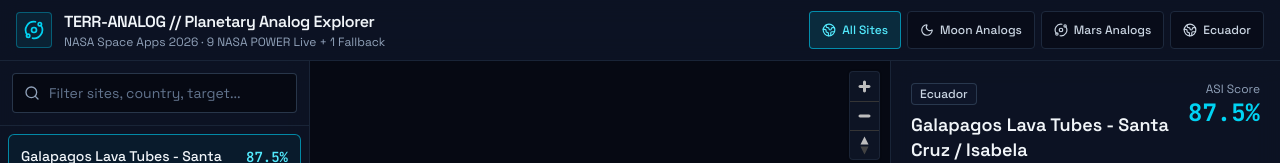
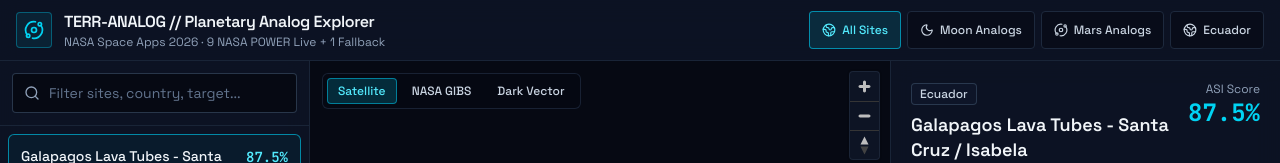
Before and after one commit to FakeCxbas/Atlania, a Next.js app in the folder frontend/: page / in a window 1280 px wide. Shown: the top 163 px of the page. Built offline with nearby package versions, Linux system fonts and the light colour scheme; no server answers.

Commit message:
fix(map): replace Carto basemap with free Satellite, NASA GIBS, and Dark Vector layers

```diff
--- a/frontend/src/components/AnalogMap.tsx
+++ b/frontend/src/components/AnalogMap.tsx
@@ -11,32 +11,65 @@ interface AnalogMapProps {
   onSelectSite: (siteId: string) => void;
 }
 
-const DARK_BASEMAP_STYLE: maplibregl.StyleSpecification = {
+type BasemapMode = "satellite" | "dark" | "nasa-gibs";
+
+function getBasemapStyle(mode: BasemapMode): string | maplibregl.StyleSpecification {
+  if (mode === "dark") {
+    return "https://tiles.openfreemap.org/styles/dark";
+  }
+
+  if (mode === "nasa-gibs") {
+    return {
       version: 8,
-  name: "Deep Space Telemetry",
+      name: "NASA GIBS VIIRS True Color",
       sources: {
-    "carto-dark": {
+        "nasa-gibs": {
           type: "raster",
           tiles: [
-        "https://a.basemaps.cartocdn.com/dark_all/{z}/{x}/{y}@2x.png",
-        "https://b.basemaps.cartocdn.com/dark_all/{z}/{x}/{y}@2x.png",
-        "https://c.basemaps.cartocdn.com/dark_all/{z}/{x}/{y}@2x.png",
+            "https://gibs.earthdata.nasa.gov/wmts/epsg3857/best/VIIRS_SNPP_CorrectedReflectance_TrueColor/default/2026-10-01/GoogleMapsCompatible_Level9/{z}/{y}/{x}.jpg",
           ],
           tileSize: 256,
-      attribution:
-        "&copy; OpenStreetMap contributors &copy; CARTO | NASA POWER &amp; PDS Telemetry",
+          maxzoom: 9,
+          attribution: "NASA EOSDIS GIBS / Worldview",
         },
       },
       layers: [
         {
-      id: "carto-dark-layer",
+          id: "nasa-gibs-layer",
           type: "raster",
-      source: "carto-dark",
+          source: "nasa-gibs",
+          minzoom: 0,
+          maxzoom: 14,
+        },
+      ],
+    };
+  }
+
+  return {
+    version: 8,
+    name: "Esri World Imagery",
+    sources: {
+      "esri-satellite": {
+        type: "raster",
+        tiles: [
+          "https://server.arcgisonline.com/ArcGIS/rest/services/World_Imagery/MapServer/tile/{z}/{y}/{x}",
+        ],
+        tileSize: 256,
+        maxzoom: 18,
+        attribution: "Esri, Maxar, Earthstar Geographics | NASA POWER &amp; PDS",
+      },
+    },
+    layers: [
+      {
+        id: "esri-satellite-layer",
+        type: "raster",
+        source: "esri-satellite",
         minzoom: 0,
         maxzoom: 19,
       },
     ],
   };
+}
 
 export function AnalogMap({
   sites,
@@ -47,6 +80,7 @@ export function AnalogMap({
   const containerRef = useRef<HTMLDivElement | null>(null);
   const mapRef = useRef<maplibregl.Map | null>(null);
   const markersRef = useRef<Map<string, maplibregl.Marker>>(new Map());
+  const [basemap, setBasemap] = useState<BasemapMode>("satellite");
   const [cursorCoords, setCursorCoords] = useState<{
     lat: number;
     lon: number;
@@ -58,7 +92,7 @@ export function AnalogMap({
 
     const map = new maplibregl.Map({
       container: containerRef.current,
-      style: DARK_BASEMAP_STYLE,
+      style: getBasemapStyle("satellite"),
       center: [-78.6, -0.67],
       zoom: 2.1,
       minZoom: 1.3,
@@ -97,6 +131,12 @@ export function AnalogMap({
       mapRef.current = null;
     };
   }, []);
+
+  useEffect(() => {
+    const map = mapRef.current;
+    if (!map) return;
+    map.setStyle(getBasemapStyle(basemap));
+  }, [basemap]);
 
   useEffect(() => {
     const map = mapRef.current;
@@ -182,6 +222,39 @@ export function AnalogMap({
         aria-label="Interactive planetary analog world map"
       />
 
+      {/* Basemap Layer Switcher */}
+      <div
+        className="absolute left-3 top-3 flex items-center gap-1 rounded-md border border-slate-800/80 bg-[#060913]/85 p-1 backdrop-blur-md"
+        role="group"
+        aria-label="Map basemap layer"
+      >
+        {(
+          [
+            { id: "satellite", label: "Satellite" },
+            { id: "nasa-gibs", label: "NASA GIBS" },
+            { id: "dark", label: "Dark Vector" },
+          ] as const
+        ).map(({ id, label }) => {
+          const active = basemap === id;
+          return (
+            <button
+              key={id}
+              type="button"
+              onClick={() => setBasemap(id)}
+              aria-pressed={active}
+              className={`rounded px-2.5 py-1 text-xs font-medium transition-colors ${
+                active
+                  ? "bg-cyan-500/20 text-cyan-300 border border-cyan-500/60"
+                  : "text-slate-300 hover:text-slate-100 border border-transparent"
+              }`}
+            >
+              {label}
+            </button>
+          );
+        })}
+      </div>
+
+      {/* HUD Coordinate & Legend Overlay */}
       <div className="pointer-events-none absolute bottom-3 left-3 flex flex-wrap items-center gap-3 rounded-md border border-slate-800/80 bg-[#060913]/85 px-3 py-1.5 text-xs text-slate-300 backdrop-blur-md">
         <span className="font-mono tabular-nums text-cyan-400">
           LAT {cursorCoords.lat.toFixed(3)}°
```
Lines whose indentation alone changed are shown as unchanged.
